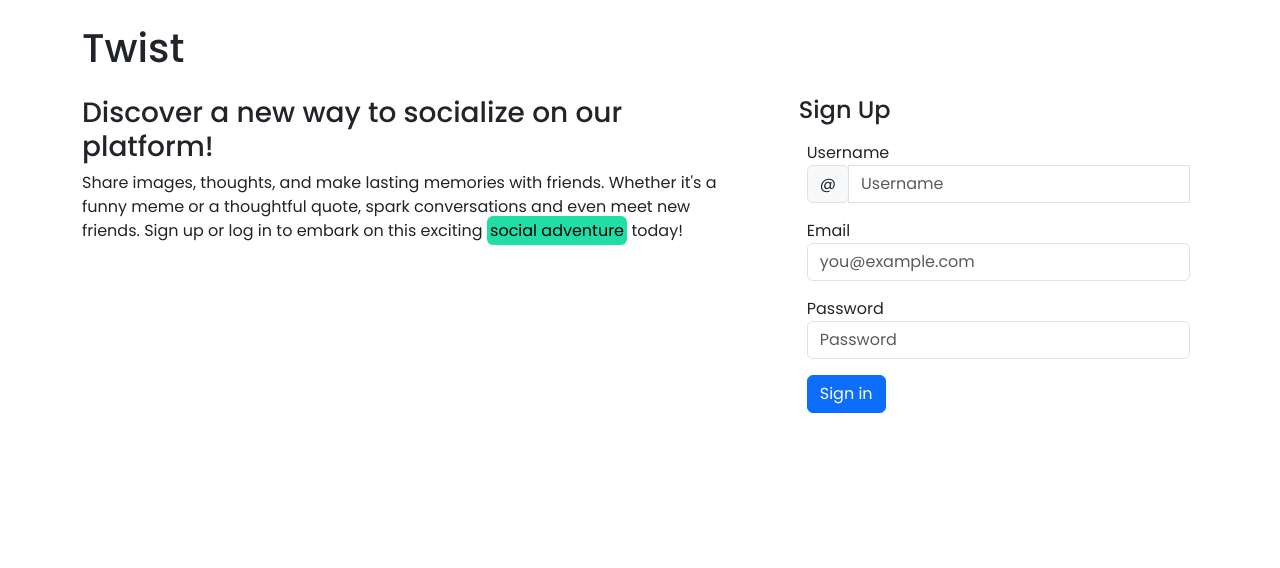
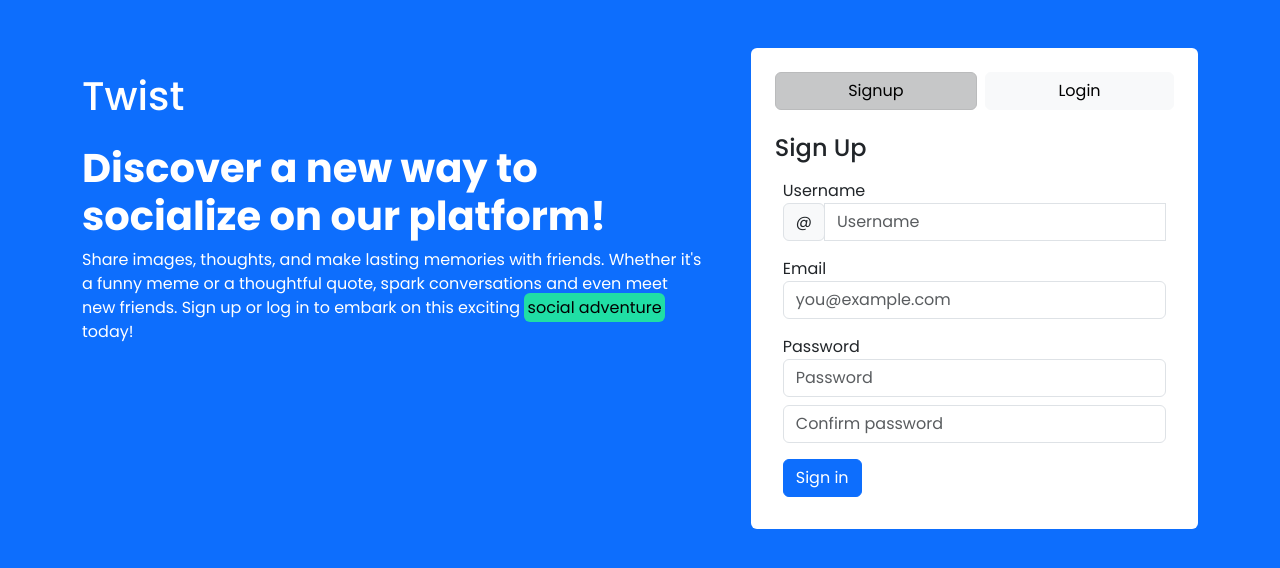
Before and after one commit to mariusrundereim/marius_css_frameworks_ca, a website: page index.html in a window 1280 px wide. Drawn offline with nearby package versions, Linux system fonts and the light colour scheme.

Commit message:
more style and improvements on login page

```diff
--- a/index.html
+++ b/index.html
@@ -10,20 +10,53 @@
       src="./node_modules/bootstrap/dist/js/bootstrap.bundle.min.js"
     ></script>
   </head>
-  <body>
-    <main class="container">
-      <h1 class="mt-4 mb-4">Twist</h1>
-      <section class="col d-sm-flex">
+  <body class="bg-primary">
+    <main class="container col d-sm-flex mt-sm-5">
+      <!-- Introduction -->
+      <section class="col d-sm-flex flex-column mb-4">
+        <h1 class="mt-4 mb-4 text-white">Twist</h1>
         <div class="col me-lg-5 me-sm-5">
-          <h2 class="fs-3">Discover a new way to socialize on our platform!</h2>
-          <p>
+          <h2 class="display-6 fw-bold text-white">
+            Discover a new way to socialize on our platform!
+          </h2>
+          <p class="text-white">
             Share images, thoughts, and make lasting memories with friends.
             Whether it's a funny meme or a thoughtful quote, spark conversations
             and even meet new friends. Sign up or log in to embark on this
-            exciting <mark class="rounded">social adventure</mark> today!
+            exciting
+            <mark class="rounded">social adventure</mark> today!
           </p>
         </div>
+      </section>
 
+      <!-- Login panel-->
+      <section class="bg-white p-4 rounded">
+        <!-- User Selection-->
+        <div class="d-flex gap-2 justify-content-center mb-4">
+          <input
+            type="radio"
+            class="btn-check"
+            name="options-outlined"
+            id="success-outlined"
+            autocomplete="off"
+            checked
+          />
+          <label class="btn btn-light flex-fill" for="success-outlined"
+            >Signup</label
+          >
+
+          <input
+            type="radio"
+            class="btn-check flex-fill"
+            name="options-outlined"
+            id="danger-outlined"
+            autocomplete="off"
+          />
+          <label class="btn btn-light flex-fill" for="danger-outlined"
+            >Login</label
+          >
+        </div>
+        <!-- Sign Up-->
         <div>
           <h2 class="fs-4">Sign Up</h2>
           <form action="./profile/index.html" class="needs-validation p-2">
@@ -66,6 +99,15 @@
               required=""
               minlength="8"
             />
+            <input
+              type="password"
+              id="inputPassword"
+              class="form-control mt-2"
+              placeholder="Confirm password"
+              required=""
+              minlength="8"
+            />
+
             <button class="btn btn-primary btn-block mt-3" type="submit">
               Sign in
             </button>
```
